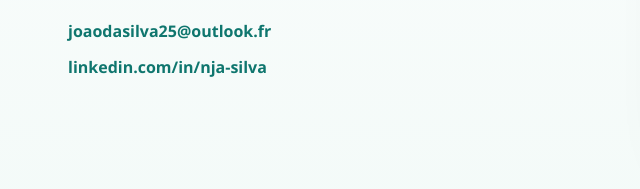
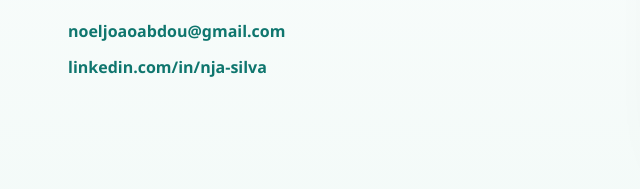
Before and after one commit to noeljoaoabdou-collab/Portfolio-Joao-DA-SILVA, a plain HTML site: page index.html in a window 1280 px wide. Shown: the part 4960-5149 px from the top of the page, 16-656 px from the left. Drawn offline with Linux system fonts and the light colour scheme.

Commit message:
Update email contact from joaodasilva25 to noeljoaoabdou

```diff
--- a/index.html
+++ b/index.html
@@ -266,7 +266,7 @@
             Je suis disponible pour des missions freelance, projets de santé numérique, dashboards Power BI,
             automatisations Excel, formulaires de collecte et analyses de données sanitaires.
           </p>
-          <a class="email-link" href="mailto:joaodasilva25@outlook.fr">joaodasilva25@outlook.fr</a>
+          <a class="email-link" href="mailto:noeljoaoabdou@gmail.com">noeljoaoabdou@gmail.com</a>
           <a class="email-link" href="https://www.linkedin.com/in/nja-silva" target="_blank" rel="noopener">linkedin.com/in/nja-silva</a>
         </div>
         <form class="contact-form reveal" id="contact-form">
```
